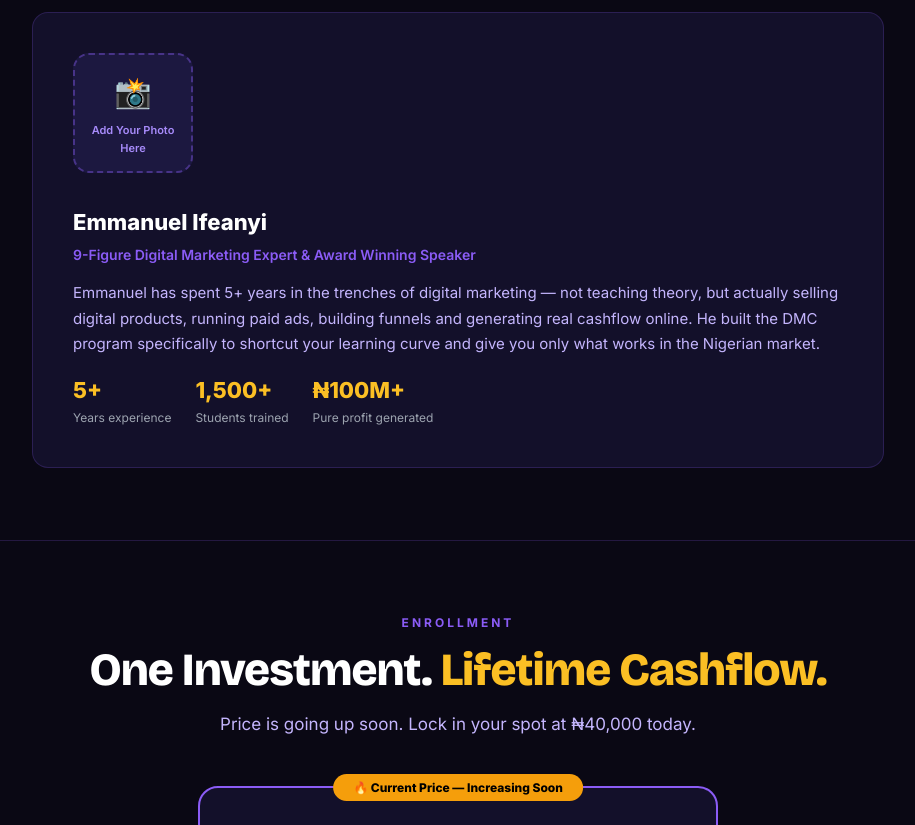
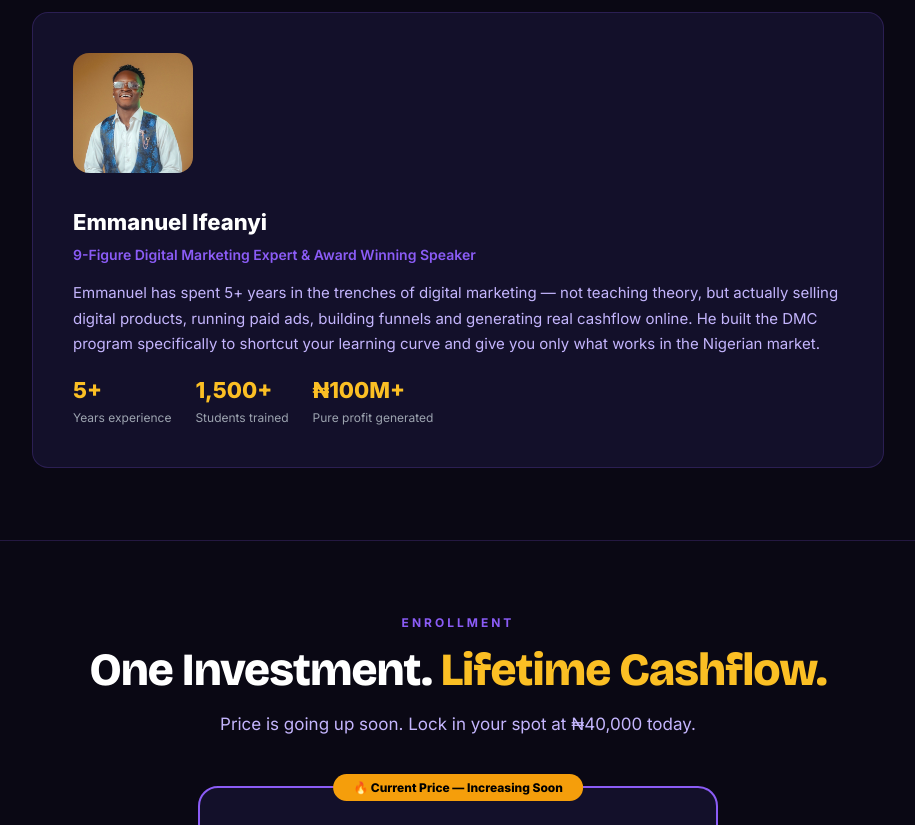
Before and after one commit to Emmanuel-Ifeanyi-hub/dmc-landing, a plain HTML site: page index.html in a window 1280 px wide. Shown: the part 6987-7812 px from the top of the page, without its empty margins (182-1097 px from the left). Drawn offline with nearby package versions, Linux system fonts and the light colour scheme.

Commit message:
Update index.html

```diff
--- a/index.html
+++ b/index.html
@@ -727,10 +727,7 @@
   <h2 class="section-title">Learn From Someone Who <em>Actually Does It</em></h2>
 
   <div class="instructor-card">
-    <div class="instructor-photo-placeholder">
-      <div class="icon">📸</div>
-      <span>Add Your Photo Here</span>
-    </div>
+    <img src="instructor2.jpg" alt="Emmanuel Ifeanyi" style="width:120px;height:120px;object-fit:cover;object-position:top;border-radius:16px;flex-shrink:0;">
     <div class="instructor-info">
       <h3>Emmanuel Ifeanyi</h3>
       <div class="role">9-Figure Digital Marketing Expert & Award Winning Speaker</div>
```
